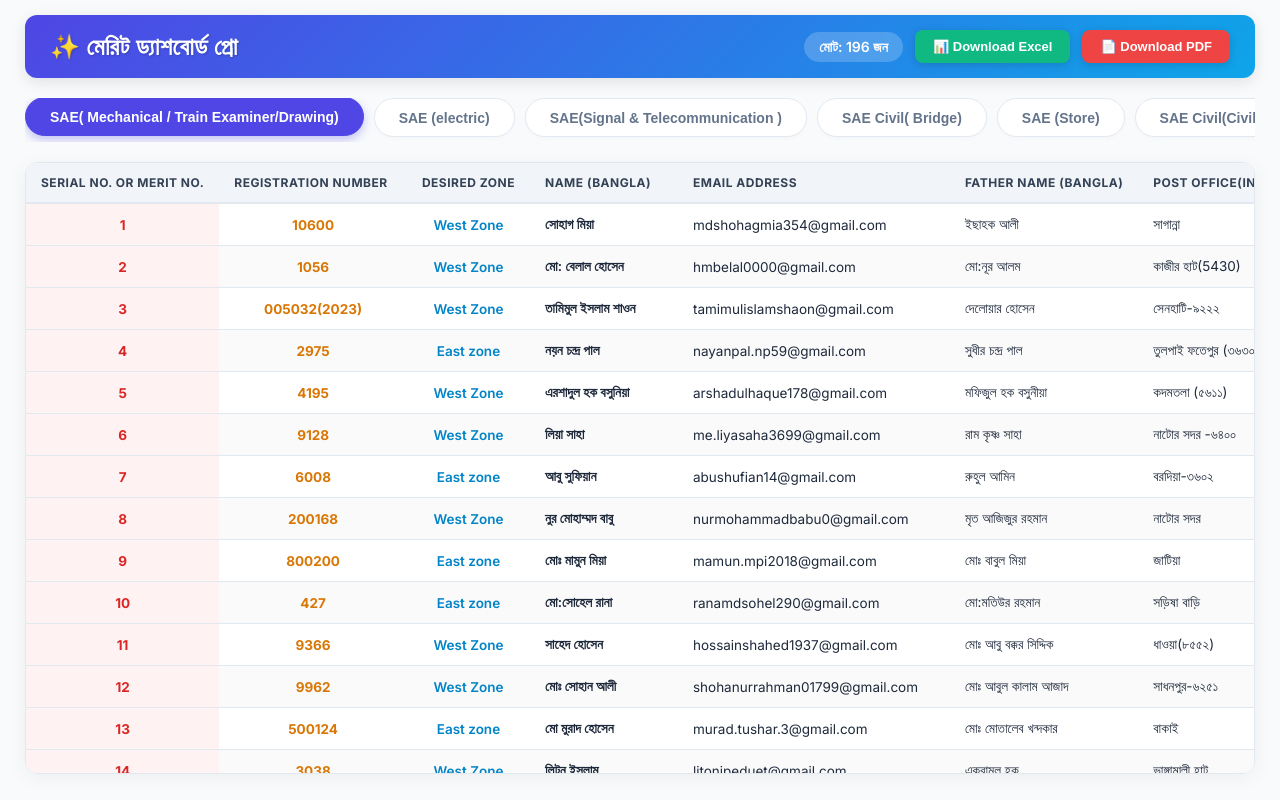
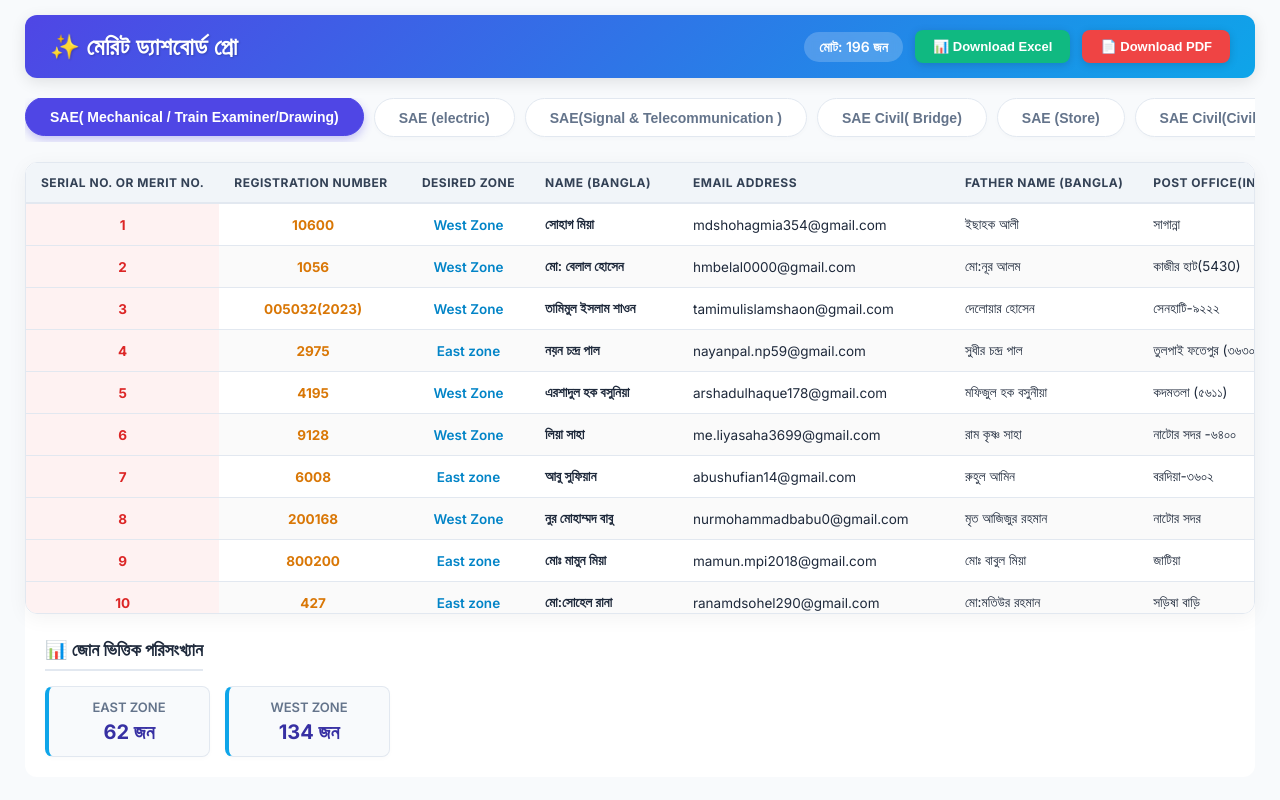
Before and after one commit to raseledutools/sae-book, a plain HTML site: page index.html in a window 1280 px wide. Drawn offline with Linux system fonts and the light colour scheme.

Commit message:
Update index.html

```diff
--- a/index.html
+++ b/index.html
@@ -9,10 +9,10 @@
         @import url('https://fonts.googleapis.com/css2?family=Inter:wght@400;500;600;700&display=swap');
 
         :root {
-            --primary: #4f46e5; /* Indigo */
+            --primary: #4f46e5;
             --primary-dark: #3730a3;
-            --secondary: #0ea5e9; /* Sky Blue */
-            --accent: #f59e0b; /* Amber */
+            --secondary: #0ea5e9;
+            --accent: #f59e0b;
             --bg-color: #f8fafc;
             --card-bg: #ffffff;
             --text-main: #1e293b;
@@ -71,7 +71,7 @@
         /* Premium Table Grid */
         .table-wrapper {
             background: var(--card-bg); border-radius: 12px; box-shadow: 0 4px 20px rgba(0,0,0,0.05);
-            overflow-x: auto; overflow-y: auto; height: calc(100vh - 190px);
+            overflow-x: auto; overflow-y: auto; height: calc(100vh - 350px);
             border: 1px solid var(--border-color);
         }
         table { width: 100%; border-collapse: separate; border-spacing: 0; min-width: 1200px; white-space: nowrap; }
@@ -84,7 +84,6 @@
             border-bottom: 2px solid var(--border-color);
         }
 
-        /* Specific Column Styling */
         .col-merit { font-weight: 800; color: #dc2626; text-align: center; background: #fef2f2; }
         .col-regi { font-weight: 700; color: #d97706; text-align: center; }
         .col-zone { color: #0284c7; font-weight: 600; text-align: center; }
@@ -95,11 +94,25 @@
         tr:nth-child(even) { background-color: #fafafa; }
         tr:hover { background-color: #e0e7ff; }
 
-        #pdfArea { background: var(--card-bg); border-radius: 12px; }
+        #pdfArea { background: var(--card-bg); border-radius: 12px; padding-bottom: 20px; }
 
-        /* PDF Title (Hidden initially) */
+        /* PDF Title */
         #pdfHeader { display: none; text-align: center; padding: 20px; background: white; border-radius: 12px 12px 0 0; }
         #pdfHeader h2 { color: var(--primary-dark); margin: 0; font-size: 26px; text-transform: uppercase; }
+
+        /* Zone Summary CSS */
+        .summary-section { margin-top: 25px; padding: 0 20px; }
+        .summary-title { font-size: 18px; font-weight: 700; color: var(--text-main); margin-bottom: 15px; border-bottom: 2px solid var(--border-color); padding-bottom: 8px; display: inline-block; }
+        .summary-grid { display: flex; flex-wrap: wrap; gap: 15px; }
+        .summary-card {
+            background: #f8fafc; border: 1px solid var(--border-color); border-radius: 8px;
+            padding: 12px 20px; min-width: 120px; text-align: center;
+            box-shadow: 0 2px 5px rgba(0,0,0,0.02); transition: 0.2s;
+            border-left: 4px solid var(--secondary);
+        }
+        .summary-card:hover { transform: translateY(-2px); box-shadow: 0 4px 8px rgba(0,0,0,0.05); }
+        .zone-name { font-size: 13px; color: var(--text-light); font-weight: 600; text-transform: uppercase; margin-bottom: 5px; }
+        .zone-count { font-size: 20px; font-weight: 800; color: var(--primary-dark); }
     </style>
 </head>
 <body>
@@ -126,6 +139,12 @@
                 </thead>
                 <tbody id="tableBody"></tbody>
             </table>
+        </div>
+
+        <div class="summary-section" id="zoneSummaryContainer">
+            <div class="summary-title">📊 জোন ভিত্তিক পরিসংখ্যান</div>
+            <div class="summary-grid" id="zoneSummaryGrid">
+                </div>
         </div>
     </div>
 
@@ -157,7 +176,7 @@
             const regiIdx = getIndex(['registration', 'রেজি']);
             const zoneIdx = getIndex(['zone', 'জোন']);
             const nameIdx = getIndex(['name', 'নাম']);
-            const phoneIdx = getIndex(['phone', 'mobile', 'ফোন', 'মোবাইল']); // Phone column update
+            const phoneIdx = getIndex(['phone', 'mobile', 'ফোন', 'মোবাইল']);
 
             // Exclude Unwanted Columns
             const excludedIndices = [];
@@ -200,17 +219,17 @@
                     btn.onclick = () => {
                         document.querySelectorAll('.tab-btn').forEach(b => b.classList.remove('active'));
                         btn.classList.add('active');
-                        renderTable(post, postIdx, meritIdx, phoneIdx);
+                        renderTable(post, postIdx, meritIdx, phoneIdx, zoneIdx);
                     };
                     tabsContainer.appendChild(btn);
                 });
 
-                if(posts.length > 0) renderTable(posts[0], postIdx, meritIdx, phoneIdx);
+                if(posts.length > 0) renderTable(posts[0], postIdx, meritIdx, phoneIdx, zoneIdx);
             }
         })
         .catch(err => alert("ফাইল লোড করা যাচ্ছে না! 'New Sae List.txt' ফাইলটি একই ফোল্ডারে আছে কিনা নিশ্চিত করুন।"));
 
-        function renderTable(post, postIdx, meritIdx, phoneIdx) {
+        function renderTable(post, postIdx, meritIdx, phoneIdx, zoneIdx) {
             currentPost = post;
             const tbody = document.getElementById('tableBody');
             tbody.innerHTML = '';
@@ -231,17 +250,26 @@
             document.getElementById('rowCount').innerText = `মোট: ${filteredData.length} জন`;
             document.getElementById('pdfTitle').innerText = `${post} - মেরিট তালিকা`;
 
+            // Variables for Zone Summary
+            let zoneCounts = {};
+
             // Populate Data
             filteredData.forEach(row => {
                 let tr = document.createElement('tr');
                 let rowHTML = '';
 
+                // Zone Summary calculation
+                if (zoneIdx !== -1) {
+                    let zName = row[zoneIdx] ? row[zoneIdx].trim() : "";
+                    if (zName === "" || zName === "-") zName = "Not Specified";
+                    zoneCounts[zName] = (zoneCounts[zName] || 0) + 1;
+                }
+
                 orderedIndices.forEach((colIdx, pos) => {
                     let cellValue = row[colIdx] !== undefined ? row[colIdx].trim() : "-";
 
-                    // --- SMART PHONE NUMBER FORMATTER ---
+                    // SMART PHONE NUMBER FORMATTER
                     if (colIdx === phoneIdx && cellValue !== "" && cellValue !== "-") {
-                        // Jodi number 0 diye shuru na hoy kintu digit hoy
                         if (!cellValue.startsWith('0') && !isNaN(cellValue.charAt(0))) {
                             cellValue = '0' + cellValue;
                         }
@@ -260,6 +288,23 @@
                 tr.innerHTML = rowHTML;
                 tbody.appendChild(tr);
             });
+
+            // Render Zone Summary
+            const summaryGrid = document.getElementById('zoneSummaryGrid');
+            summaryGrid.innerHTML = '';
+
+            // Sort zones alphabetically (optional, but looks better)
+            let sortedZones = Object.keys(zoneCounts).sort();
+
+            sortedZones.forEach(zone => {
+                let count = zoneCounts[zone];
+                summaryGrid.innerHTML += `
+                    <div class="summary-card">
+                        <div class="zone-name">${zone}</div>
+                        <div class="zone-count">${count} জন</div>
+                    </div>
+                `;
+            });
         }
 
         // CSV Export (Excel)
@@ -271,7 +316,6 @@
                 let row = [], cols = rows[i].querySelectorAll("td, th");
                 for (let j = 0; j < cols.length; j++) {
                     let data = cols[j].innerText.replace(/"/g, '""');
-                    // Force Excel to treat phone numbers as text by adding ="number" format or just quoting
                     if (cols[j].classList.contains('col-phone')) {
                         row.push('="' + data + '"');
                     } else {
@@ -306,7 +350,7 @@
 
             const opt = {
                 margin:       0.2,
-                filename:     `${currentPost}_Merit_List.pdf`,
+                filename:     `${currentPost}_Merit_List_With_Summary.pdf`,
                 image:        { type: 'jpeg', quality: 1 },
                 html2canvas:  { scale: 2, useCORS: true, width: fullWidth, windowWidth: fullWidth },
                 jsPDF:        { unit: 'in', format: 'a2', orientation: 'landscape' },
@@ -314,7 +358,7 @@
             };
 
             html2pdf().set(opt).from(pdfArea).save().then(() => {
-                tableContainer.style.height = 'calc(100vh - 190px)';
+                tableContainer.style.height = 'calc(100vh - 350px)';
                 tableContainer.style.width = '100%';
                 tableContainer.style.overflowX = 'auto';
                 tableContainer.style.overflowY = 'auto';
```
